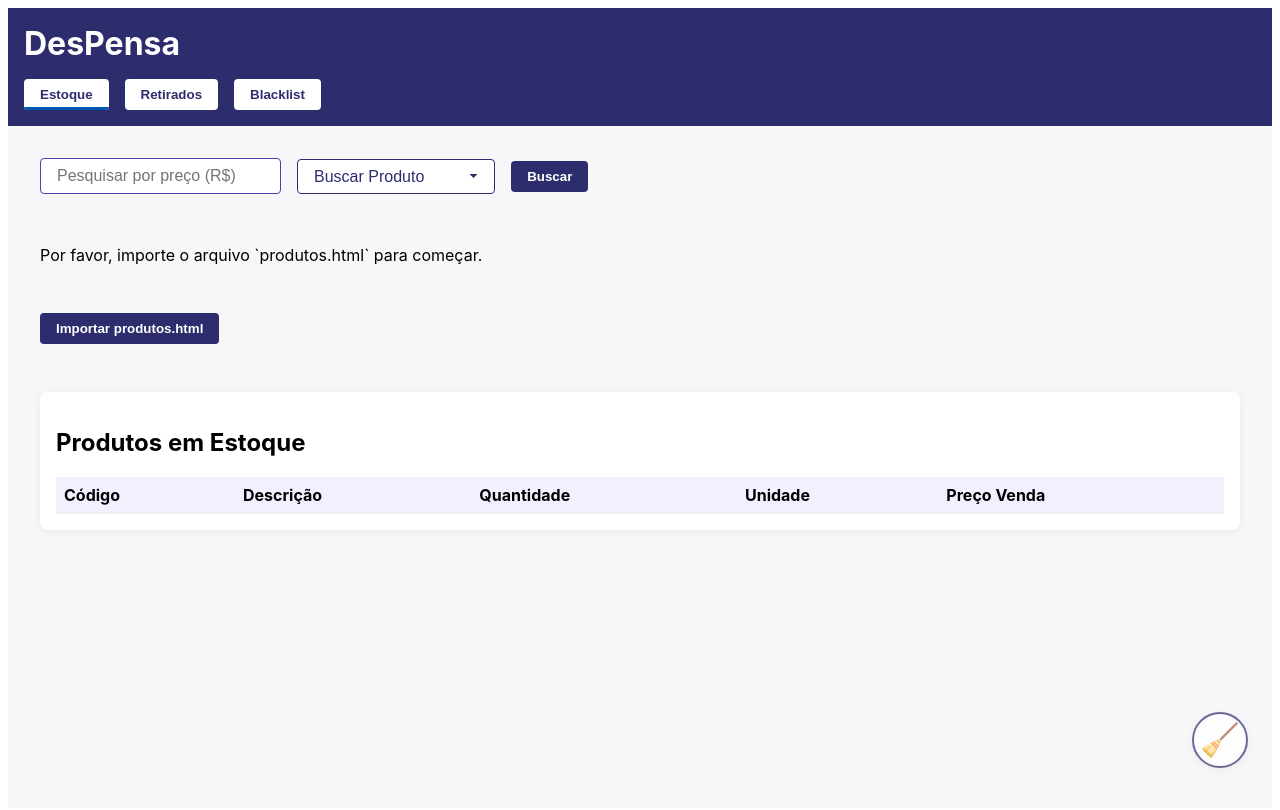
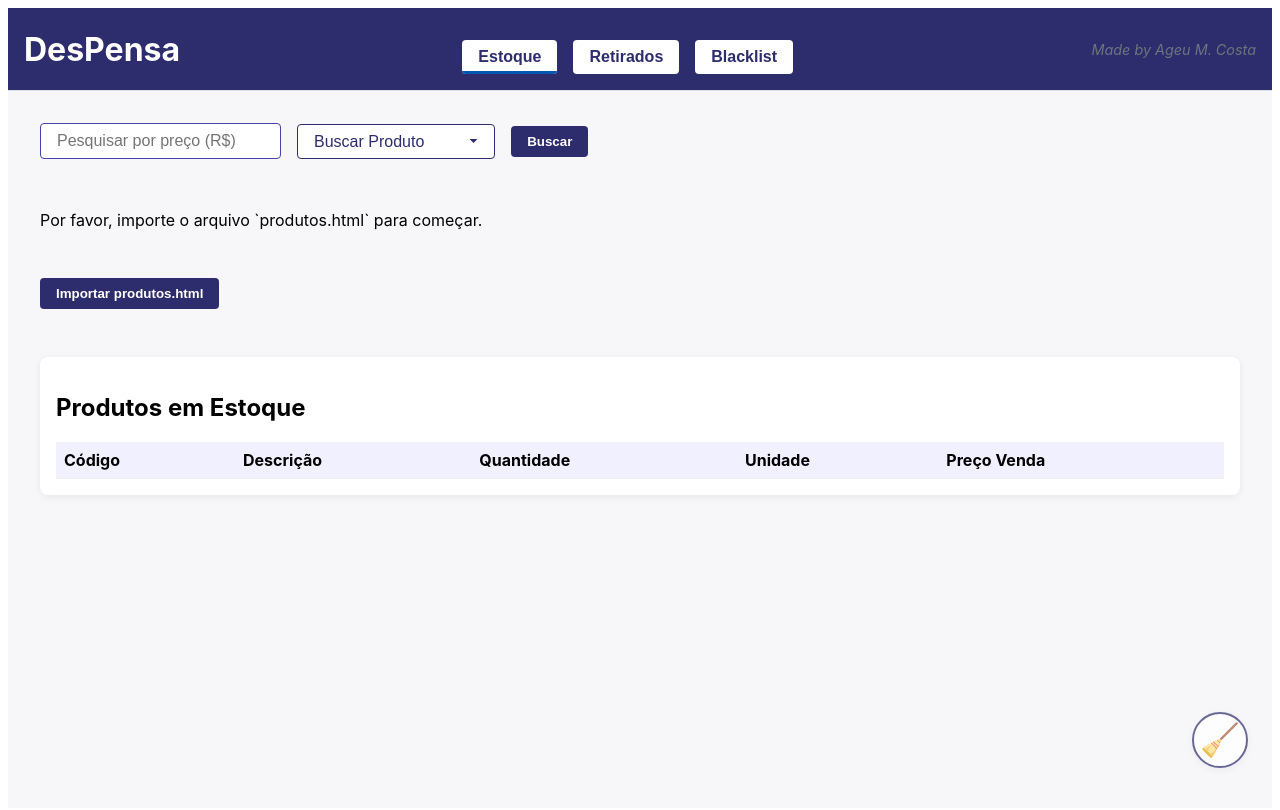
Before and after one commit to ageumenezesDev19/DesPensa-, a React (Vite) app: page / in a window 1280 px wide. Shown: the top 810 px of the page. Built offline with nearby package versions, Linux system fonts and the light colour scheme.

Commit message:
Add the Author name and update the header style

```diff
--- a/src/App.tsx
+++ b/src/App.tsx
@@ -218,6 +218,7 @@ const App: React.FC = () => {
           <button onClick={() => setView("retirados")} className={view === 'retirados' ? 'active' : ''}>Retirados</button>
           <button onClick={() => setView("blacklist")} className={view === 'blacklist' ? 'active' : ''}>Blacklist</button>
         </nav>
+        <div className="made-by">Made by Ageu M. Costa</div>
       </header>
       <main>
         {loading && !searching && <Loader />}
--- a/src/styles/App.scss
+++ b/src/styles/App.scss
@@ -1,9 +1,23 @@
 header {
+  display: flex;
+  justify-content: space-between;
+  align-items: center;
+  padding: 1rem 2rem;
+  background-color: #f8f9fa;
+  border-bottom: 1px solid #dee2e6;
+
+  .made-by {
+    font-style: italic;
+    color: #6c757d;
+    font-size: 0.9rem;
+  }
+
   nav {
     button {
       position: relative; // Needed for ::after positioning
       overflow: hidden; // Hide overflow of the underline
       transition: color 0.3s ease; // Smooth color transition
+      font-size: 1rem;
 
       &::after {
         content: '';
```
